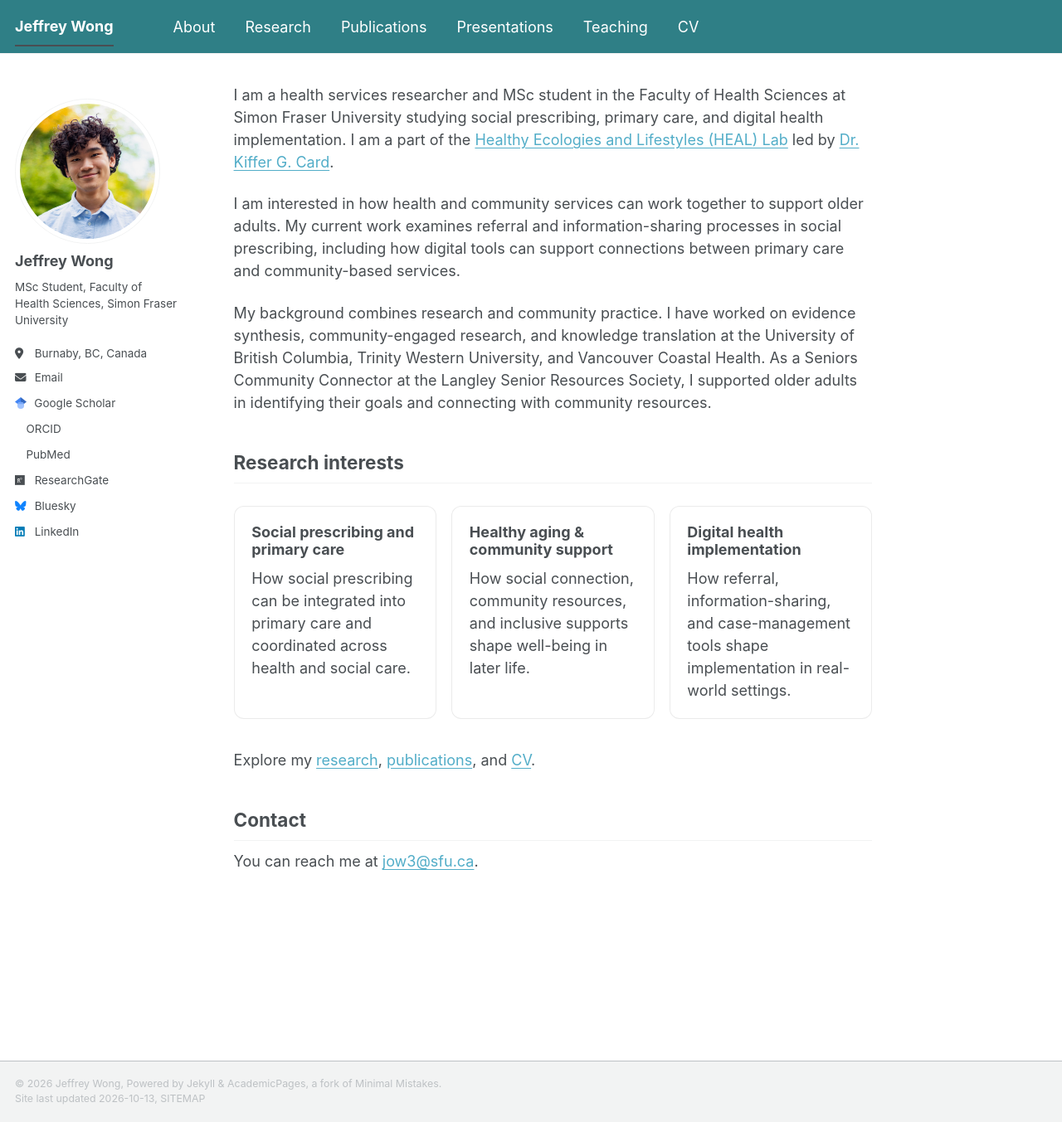
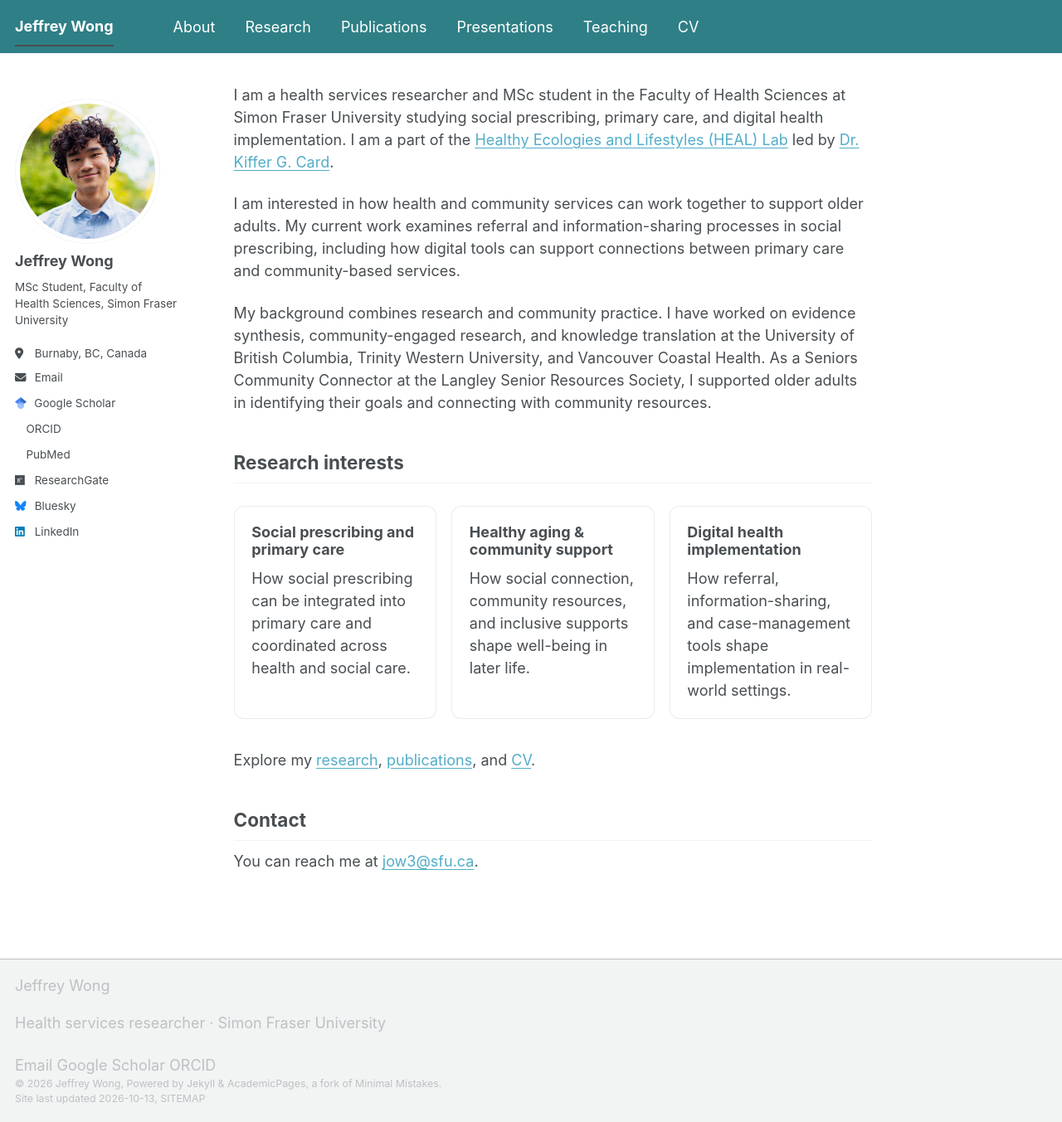
Before and after one commit to itsjeffreywong/itsjeffreywong.github.io, a Jekyll site: the page built from _pages/about.md, in a window 1280 px wide and 1353 px high. Shown: the whole window at 83% size. Built offline with Jekyll 4.4.1, drawn with Linux system fonts in a browser that asks for light colours; a style sheet for code colours, icons or effects is not loaded.

Commit message:
Update footer.html

```diff
--- a/_includes/footer.html
+++ b/_includes/footer.html
@@ -1,5 +1,26 @@
 {% include base_path %}
 
+<!-- Personal identity and contact links -->
+<div class="jw-footer__top">
+  <div class="jw-footer__identity">
+    <a class="jw-footer__name" href="{{ '/' | relative_url }}">
+      Jeffrey Wong
+    </a>
+    <p>Health services researcher · Simon Fraser University</p>
+  </div>
+
+  <nav class="jw-footer__links" aria-label="Footer links">
+    <a href="mailto:jow3@sfu.ca">Email</a>
+    <a href="https://scholar.google.com/citations?user=eZD4IMsAAAAJ">
+      Google Scholar
+    </a>
+    <a href="https://orcid.org/0009-0005-8028-3585">
+      ORCID
+    </a>
+  </nav>
+</div>
+
+<!-- Original Academic Pages follow section -->
 {% if site.author.github or site.author.bitbucket or site.atom_feed.hide != true %}
 <div class="page__footer-follow">
   <ul class="social-icons">
@@ -19,7 +40,8 @@
 </div>
 {% endif %}
 
+<!-- Original copyright, credits, and sitemap -->
 <div class="page__footer-copyright">
   &copy; {{ site.time | date: '%Y' }} {{ site.name | default: site.title }}, {{ site.data.ui-text[site.locale].powered_by | default: "Powered by" }} <a href="https://jekyllrb.com" rel="nofollow">Jekyll</a> &amp; <a href="https://github.com/academicpages/academicpages.github.io">AcademicPages</a>, a fork of <a href="https://mademistakes.com/work/minimal-mistakes-jekyll-theme/" rel="nofollow">Minimal Mistakes</a>.<br />
-  Site last updated {{ "now" | date: '%Y-%m-%d' }}, <a href="/sitemap/" style="text-transform: uppercase;">{{ site.data.ui-text[site.locale].site_map | default: "Sitemap" }}</a>
+  Site last updated {{ "now" | date: '%Y-%m-%d' }}, <a href="{{ '/sitemap/' | relative_url }}" style="text-transform: uppercase;">{{ site.data.ui-text[site.locale].site_map | default: "Sitemap" }}</a>
 </div>
```
